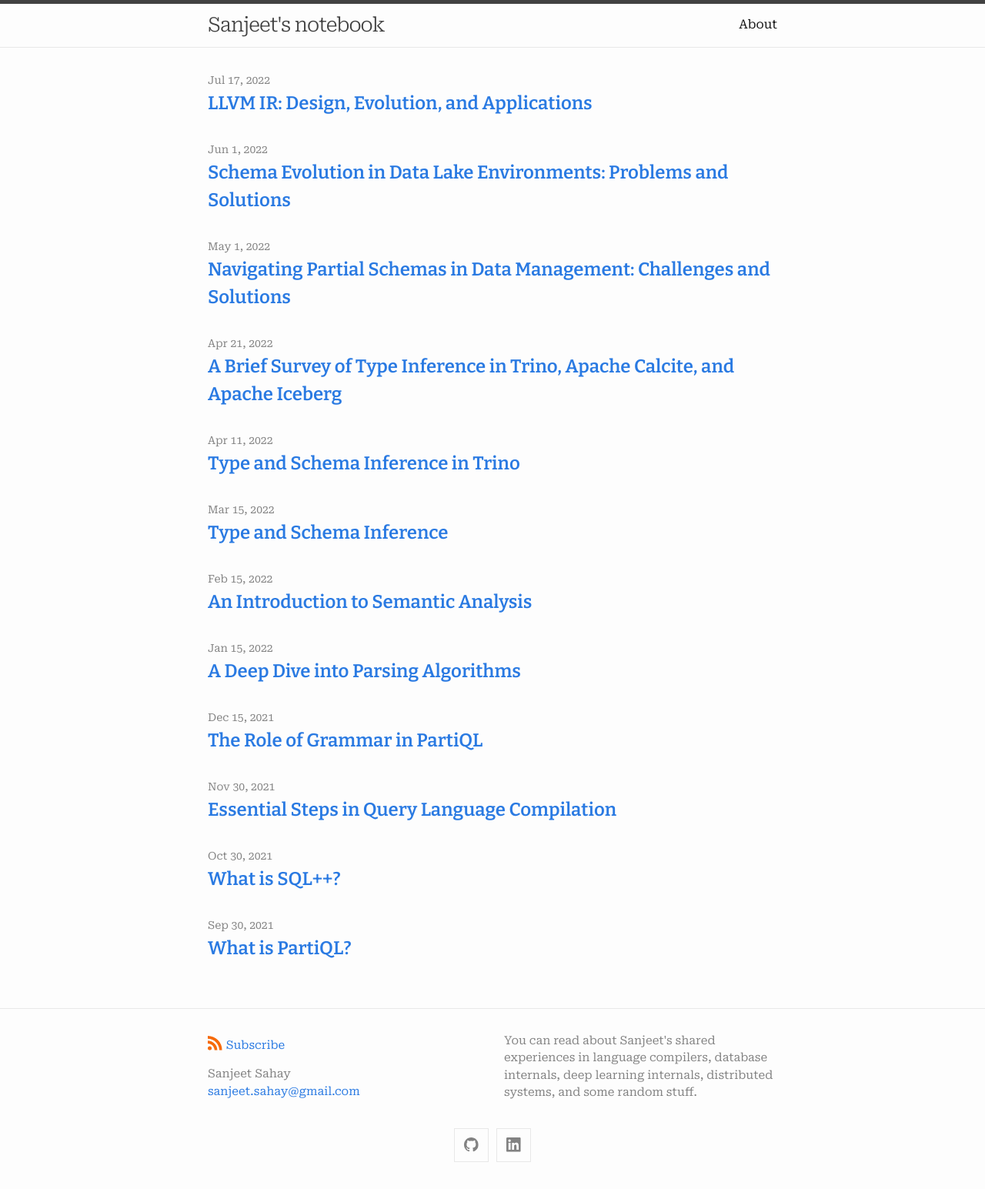
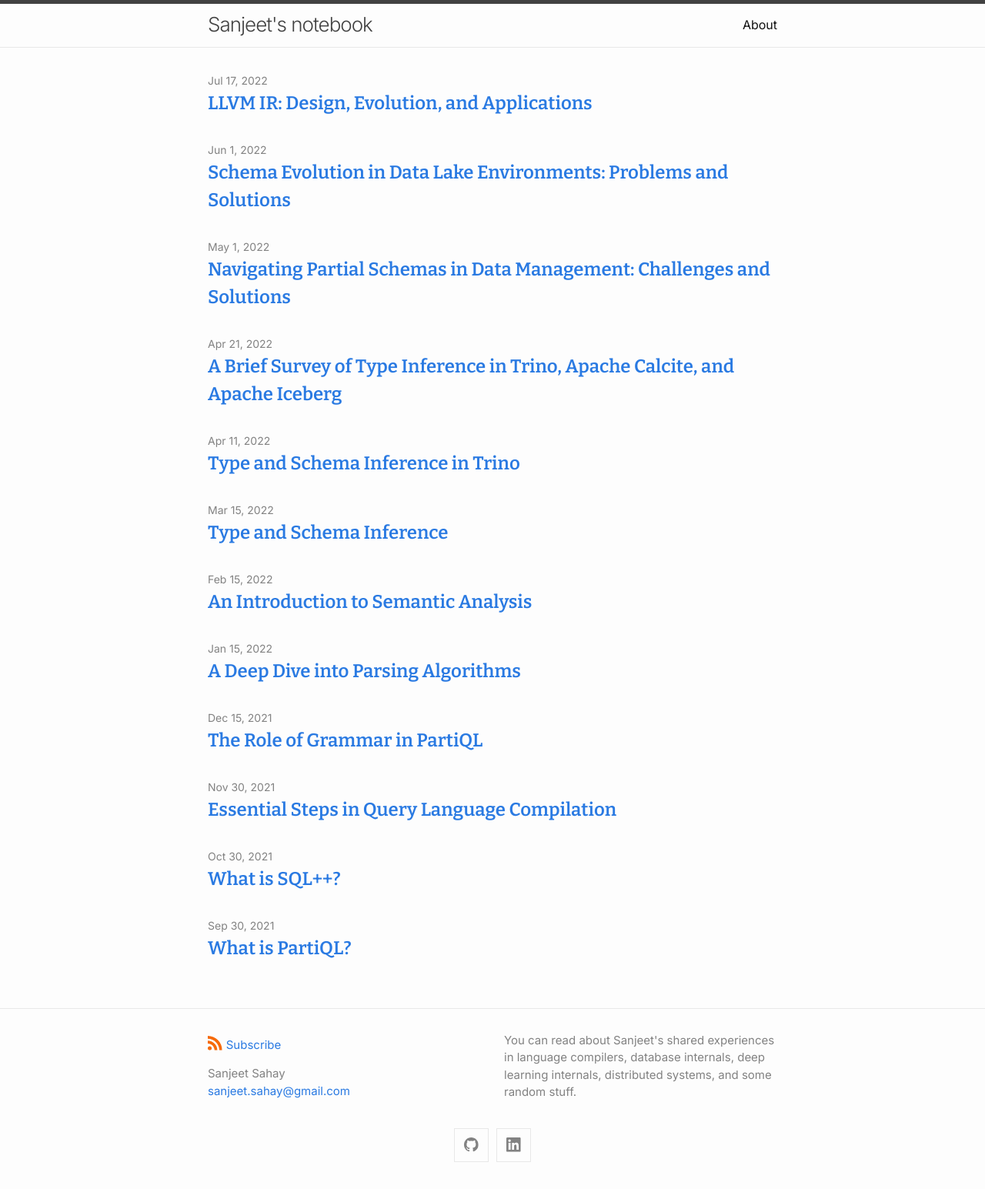
Before and after one commit to sahays/sahays.github.io, a Jekyll site: the page built from index.md, in a window 1280 px wide. Shown: the whole page at 77% size. Built offline with Jekyll 4.4.1, drawn with Linux system fonts in a browser that asks for light colours; some web fonts are replaced.

Commit message:
post mod

```diff
--- a/_includes/head.html
+++ b/_includes/head.html
@@ -7,9 +7,7 @@
   <link href="https://fonts.googleapis.com/css2?family=Bitter:ital,wght@0,100..900;1,100..900&display=swap"
     rel="stylesheet">
   <link href="https://fonts.googleapis.com/css2?family=Spline+Sans+Mono&display=swap" rel="stylesheet">
-  <link
-    href="https://fonts.googleapis.com/css2?family=Roboto+Serif:ital,opsz,wght@0,8..144,100..900;1,8..144,100..900&display=swap"
-    rel="stylesheet">
+  <link href="https://fonts.googleapis.com/css2?family=Inter:wght@100..900&display=swap" rel="stylesheet">
   {%- seo -%}
   <link rel="stylesheet" href="{{ "/assets/css/style.css" | relative_url }}">
   {%- feed_meta -%}
--- a/assets/css/style.scss
+++ b/assets/css/style.scss
@@ -5,8 +5,10 @@
 	"minima/initialize";
 
 body {
-	font-family: "Roboto Serif", serif;
+	font-family: "Inter", sans-serif;
+	font-optical-sizing: auto;
 	font-weight: 400;
+	font-style: normal;
 }
 
 code {
```
